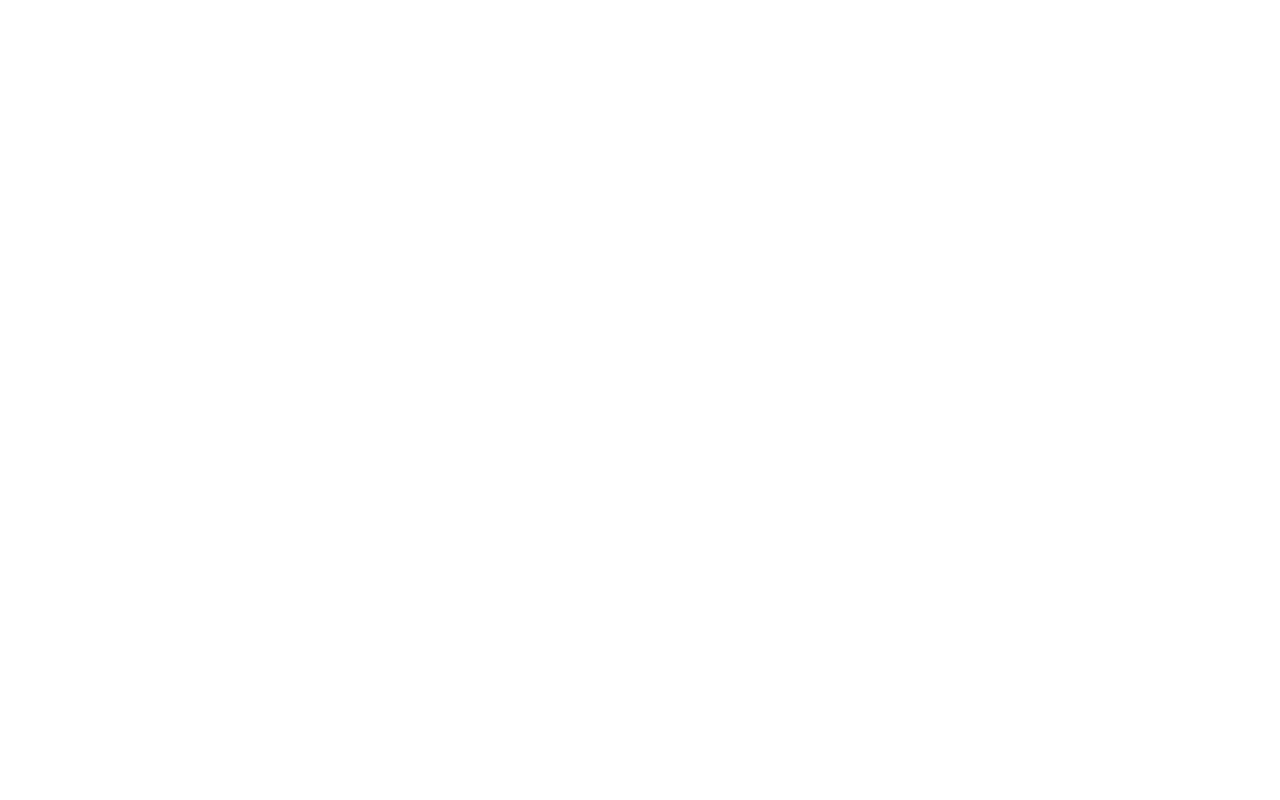
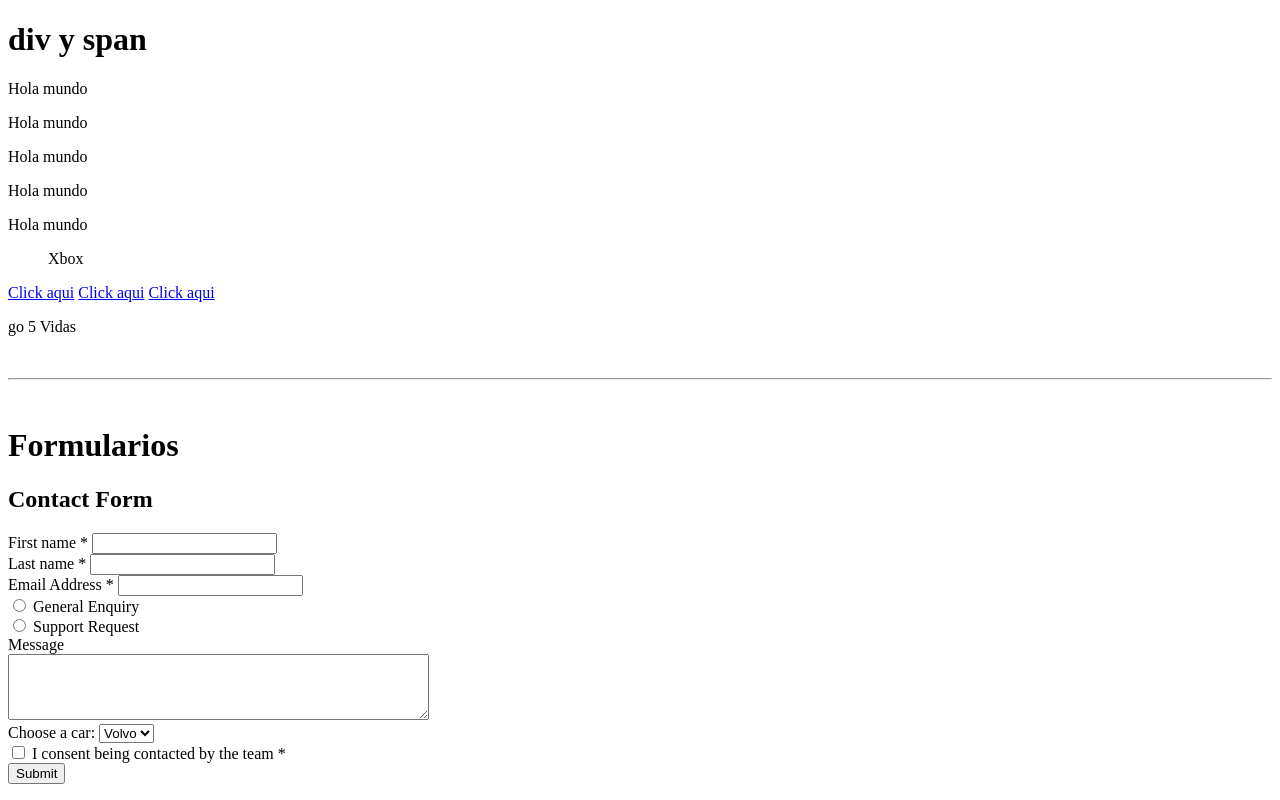
Before and after one commit to maaguilop/2-web-c-intro-programming, a plain HTML site: page 02-formularios/index.html in a window 1280 px wide. Drawn offline with Linux system fonts and the light colour scheme.

Commit message:
Agregado form

```diff
--- a/02-formularios/index.html
+++ b/02-formularios/index.html
@@ -0,0 +1,77 @@
+<!DOCTYPE html>
+<html lang="en">
+<head>
+    <meta charset="UTF-8">
+    <meta name="viewport" content="width=, initial-scale=1.0">
+    <title>Formularios</title>
+</head>
+<body>
+    <h1>div y span</h1>
+    <div>
+        <p>Hola mundo</p>
+        <p>Hola mundo</p>
+        <p>Hola mundo</p>
+        <p>Hola mundo</p>
+        <p>Hola mundo</p>
+        <ol>Xbox</ol>
+    </div>
+    <div>
+        <a href="...">Click aqui</a>
+        <a href="...">Click aqui</a>
+        <a href="...">Click aqui</a>
+        <p><span>go</span> 5 <span>Vidas</span></p>
+    </div>
+
+    <br><!-- break -->
+    <hr><!-- Horizontal Rule -->
+    <br><!-- break -->
+    <h1>Formularios</h1>
+    <div id="contact-form" class="form-container">
+        <h2>Contact Form</h2>
+        <form action="">
+            <div>
+                <div>
+                    <label for="fname">First name *</label>
+                    <input type="text" name="fname" id="fname">
+                </div>
+                <div>
+                    <label for="lname">Last name *</label>
+                    <input type="text" name="lname" id="lname">
+                </div>
+                <div>
+                    <label for="email">Email Address *</label>
+                    <input type="email" name="email" id="email">
+                </div>
+                <div>
+                    <input type="radio" id="general" name="query_type" value="General Enquiry">
+                    <label for="general">
+                         General Enquiry</label><br>
+            </div>
+                <div>
+                    <input type="radio" id="support" name="query_type" value="Support Request">
+                    <label for="support">
+                         Support Request</label><br>
+            </div>
+            <div>
+                <label for="message">Message</label><br>
+                <textarea name="message" id="message" rows="4" cols="50"></textarea>
+            </div>
+              <label for="cars">Choose a car:</label>
+              <select name="cars" id="cars">
+                <option value="volvo">Volvo</option>
+                <option value="saab">Saab</option>
+                <option value="opel">Opel</option>
+                <option value="audi">Audi</option>
+            </select>
+            <div>
+            <input type="checkbox" name="consent" id="consent">
+            <label for="consent">I consent being contacted by the team *</label>
+            </div>
+
+            <input type="submit" value="Submit">
+        </form>
+            </div>
+        </form>
+    </div>
+</body>
+</html>
```
Also changed, not shown: index.html (+15 -3 lines).
